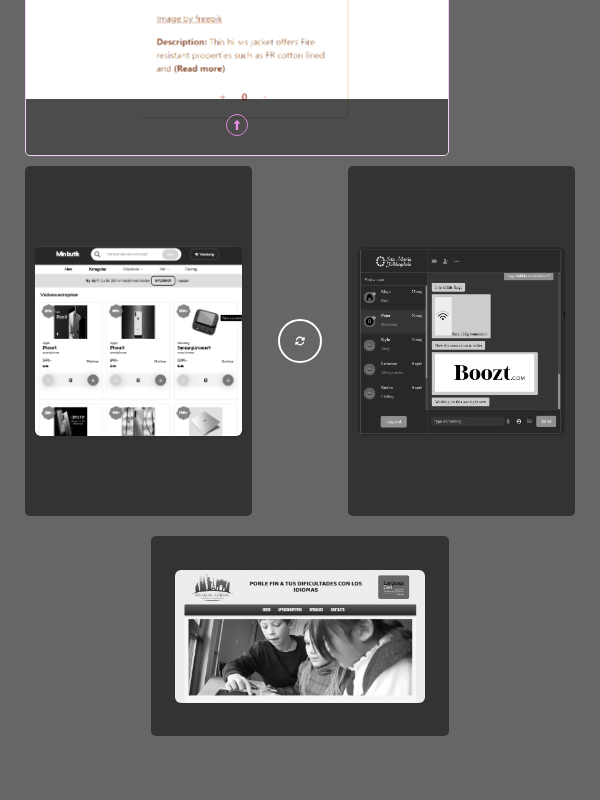
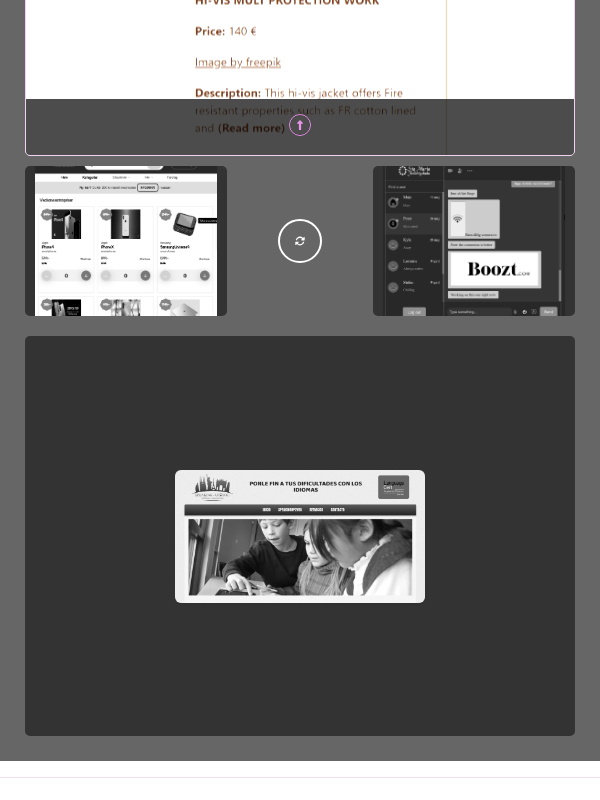
Before and after one commit to Gustaf26/portfolio-2024, a React (Vite) app: page / in a window 600 px wide. Shown: the part 1978-2778 px from the top of the page. Built offline with nearby package versions, Linux system fonts and the light colour scheme; some icons are missing.

Commit message:
(Design > Projects): Height and width in all devices for projects

```diff
--- a/src/assets/style.css
+++ b/src/assets/style.css
@@ -519,8 +519,9 @@ section {
         grid-template-columns: 0.75fr 1fr 0.75fr 0.25fr 0.75fr 1fr 0.75fr;
         margin: 0 auto;
         border: none;
-        padding-bottom: 16rem;
+        /* padding-bottom: 16rem; */
         background-color: rgb(0, 0, 0, 0.6);
+        gap: 20px;
 
         @media screen and (max-width:600px) {
             grid-template-rows: 550px 50px 50px;
@@ -576,7 +577,7 @@ section {
         }
 
         & .item {
-            margin: 15px;
+            /* margin: 15px; */
             position: relative;
             overflow: hidden;
 
@@ -1002,7 +1003,7 @@ footer {
 
         & section.projects {
             padding-bottom: 0;
-            height: fit-content;
+            height: 1180px;
             width: 100%;
             grid-template-rows: 550px 150px 400px;
             grid-template-columns: 1fr 0.5fr 1fr;
@@ -1023,15 +1024,15 @@ footer {
             }
 
             & #item-1 {
-                grid-column: 1/5;
+                grid-column: 1/4;
             }
 
             & #item-2 {
-                grid-column: 3/5;
+                grid-column: 3/4;
             }
 
             & #item-3 {
-                grid-column: 1/5;
+                grid-column: 1/4;
                 grid-row: 3/4;
             }
 
@@ -1055,16 +1056,17 @@ footer {
 }
 
 
-@media screen and (min-width:500px) and (max-width:1200px) {
+@media screen and (min-width:601px) and (max-width:1200px) {
 
     .main-container {
 
         & section.projects {
             padding-bottom: 0;
-            height: fit-content;
-            margin-bottom: 3rem;
-            grid-template-rows: 550px 350px 200px 200px;
+            height: calc(1150px + 100px);
+            /* margin-bottom: 3rem; */
+            grid-template-rows: 550px 300px 300px;
             grid-template-columns: 1fr 1fr 0.5fr 1fr 1fr;
+            gap: 20px;
 
             & #rotate-projects-button {
                 grid-column: 3/4;
@@ -1082,6 +1084,7 @@ footer {
             & #item-3 {
                 grid-column: 2/5;
                 grid-row: 3/4;
+                align-self: start;
             }
 
             & #item-4 {
```
